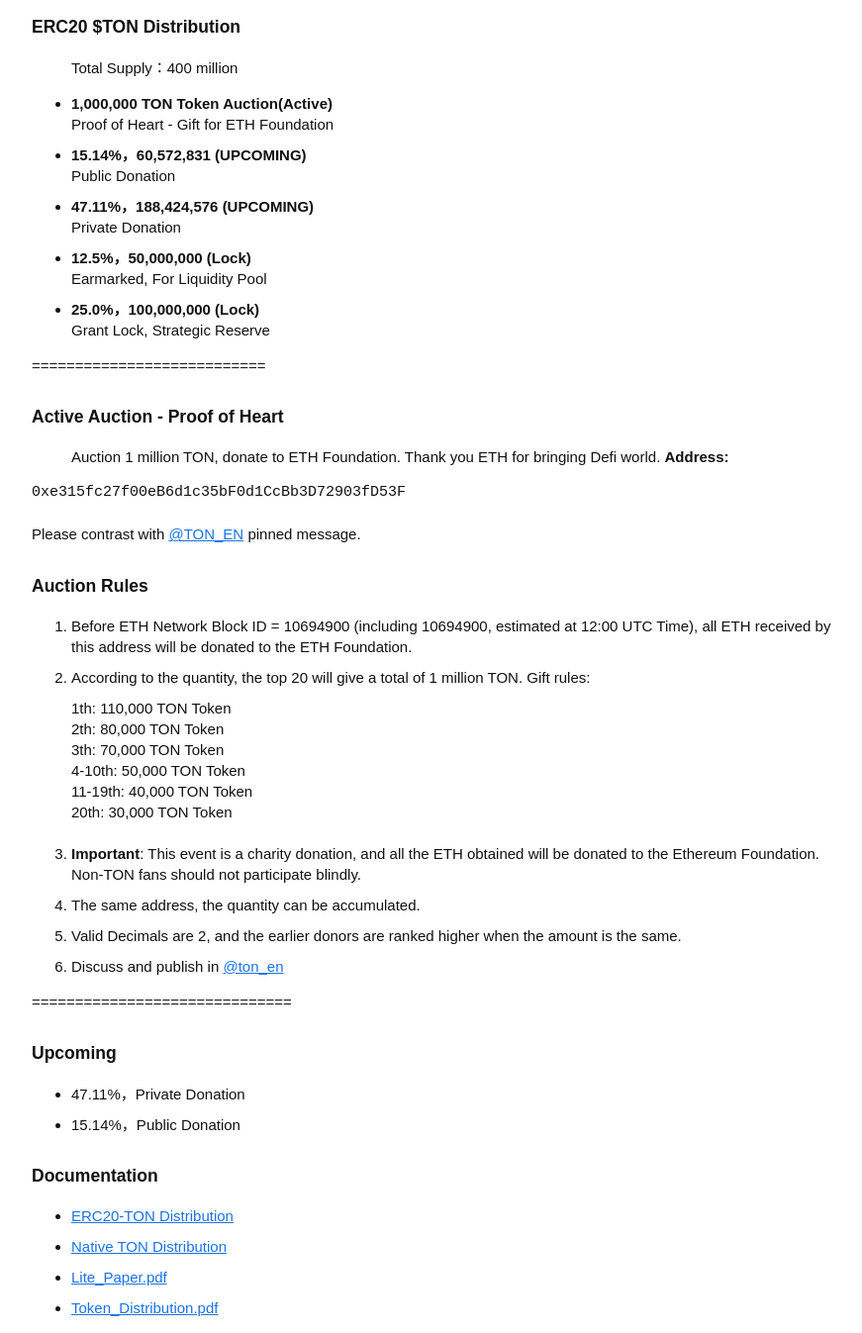
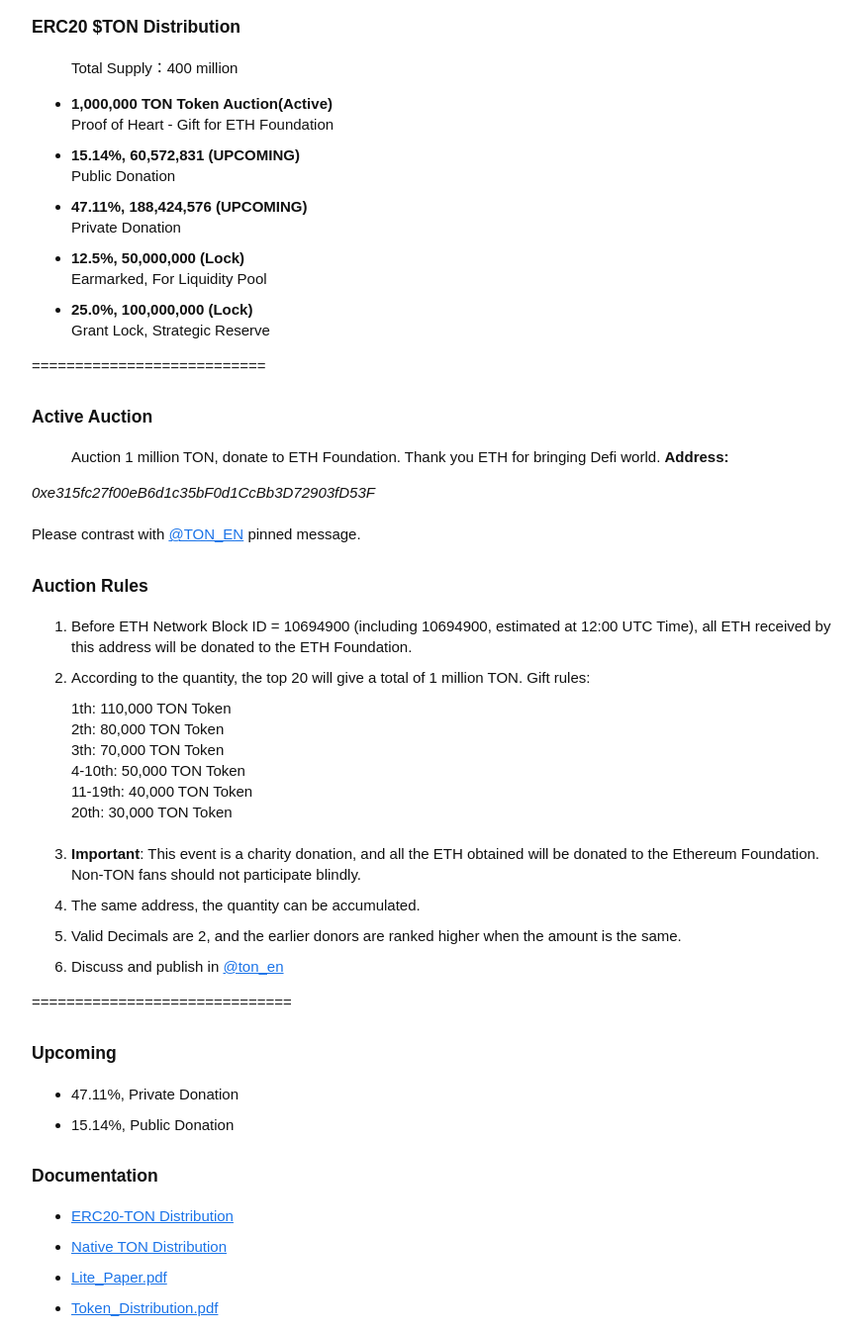
Before and after one commit to TONCommunity/Project, a website: page public/info.html in a window 1280 px wide. Shown: the part 528-1875 px from the top of the page at 99% size, without its empty margins (198-1069 px from the left). Drawn offline with Linux system fonts and the light colour scheme.

Commit message:
Update info.html

```diff
--- a/public/info.html
+++ b/public/info.html
@@ -35,15 +35,15 @@
       <ul>Total Supply：400 million</ul>
       <ul><li>
         <b>1,000,000 TON Token Auction(Active)</b><br>Proof of Heart ️- Gift for ETH Foundation</li>
-        <li><b>15.14%，60,572,831 (UPCOMING)</b><br>Public Donation</li>
-        <li><b>47.11%，188,424,576 (UPCOMING)</b><br>Private Donation</li>
-        <li><b>12.5%，50,000,000 (Lock)</b><br>Earmarked, For Liquidity Pool</li>
-        <li><b>25.0%，100,000,000 (Lock)</b><br>Grant Lock, Strategic Reserve</li>
+        <li><b>15.14%, 60,572,831 (UPCOMING)</b><br>Public Donation</li>
+        <li><b>47.11%, 188,424,576 (UPCOMING)</b><br>Private Donation</li>
+        <li><b>12.5%, 50,000,000 (Lock)</b><br>Earmarked, For Liquidity Pool</li>
+        <li><b>25.0%, 100,000,000 (Lock)</b><br>Grant Lock, Strategic Reserve</li>
       </ul>===========================
       <br>
-    <h3>Active Auction - Proof of Heart</h3>
+    <h3>Active Auction</h3>
     <ul>Auction 1 million TON, donate to ETH Foundation. Thank you ETH for bringing Defi world. <b>Address:</b></ul>
-    <code>0xe315fc27f00eB6d1c35bF0d1CcBb3D72903fD53F</code>
+    <i>0xe315fc27f00eB6d1c35bF0d1CcBb3D72903fD53F</i>
     <br>
     <br>Please contrast with <a href="https://t.me/TON_EN">@TON_EN</a> pinned message.
     <h3>Auction Rules</h3>
@@ -65,8 +65,8 @@
     </ol>==============================
     <h3>Upcoming</h3>
     <ul>
-      <li>47.11%，Private Donation</li>
-      <li>15.14%，Public Donation</li>
+      <li>47.11%, Private Donation</li>
+      <li>15.14%, Public Donation</li>
     </ul>
 
     <h3>Documentation</h3>
```
